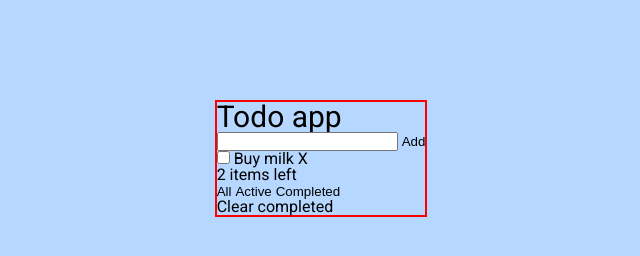
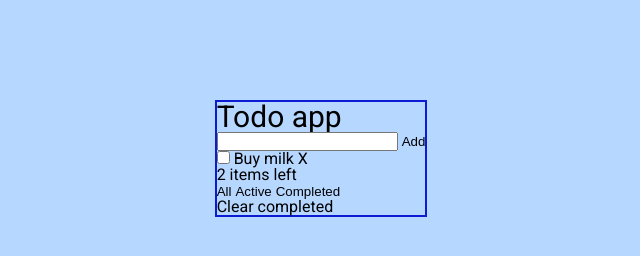
Before and after one commit to YarivGilad/todo-js-start, a website built with Vite: page index.html in a window 1280 px wide. Shown: the whole page, without its empty margins (319-959 px from the left). Built offline with nearby package versions, Linux system fonts and the light colour scheme.

Commit message:
added some default styles

```diff
--- a/sass/main.scss
+++ b/sass/main.scss
@@ -13,7 +13,7 @@ body{
     @include flex-box($ai:flex-start);
     .wrapper{
 
-        border:red solid 2px;
+        border:rgb(11, 28, 210) solid 2px;
         // width: 50rem;
         // margin: 0 auto;
 
```
